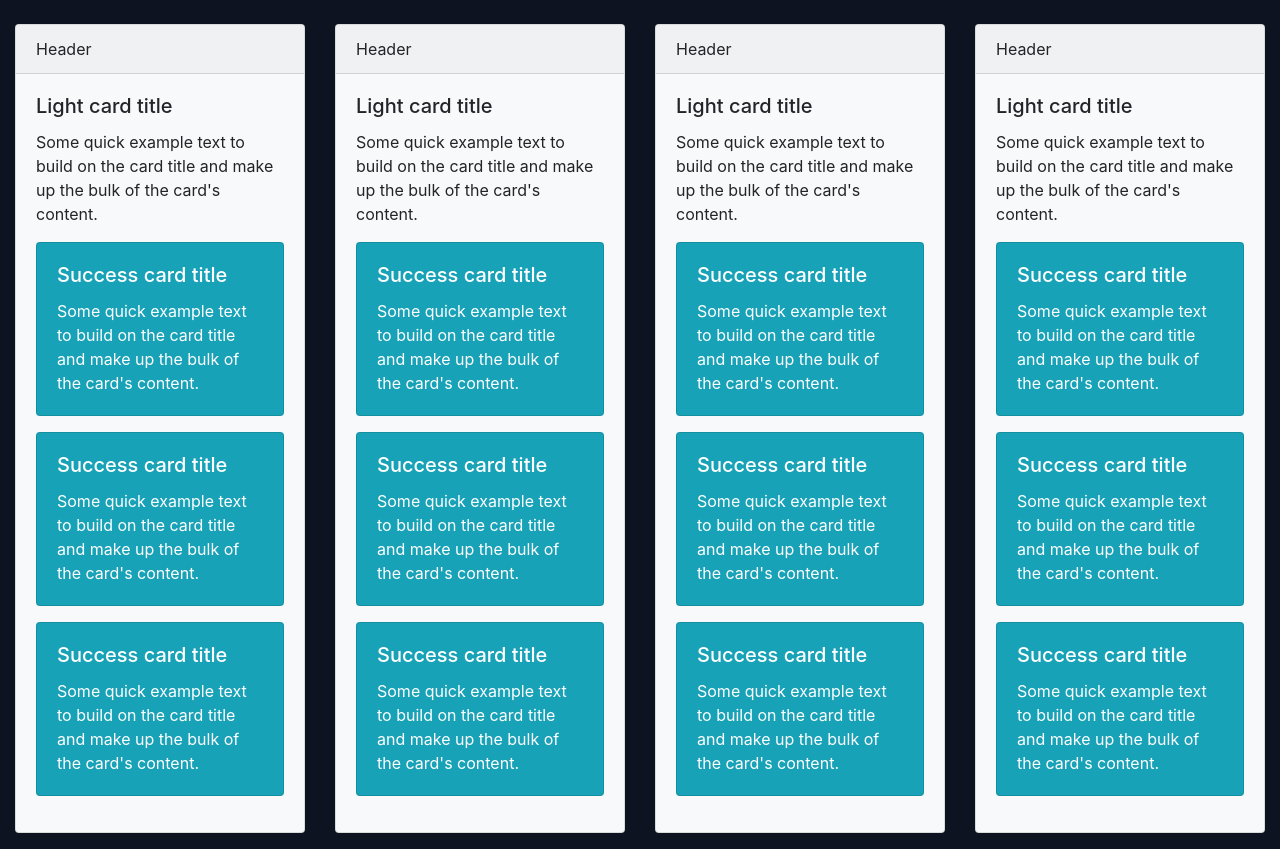
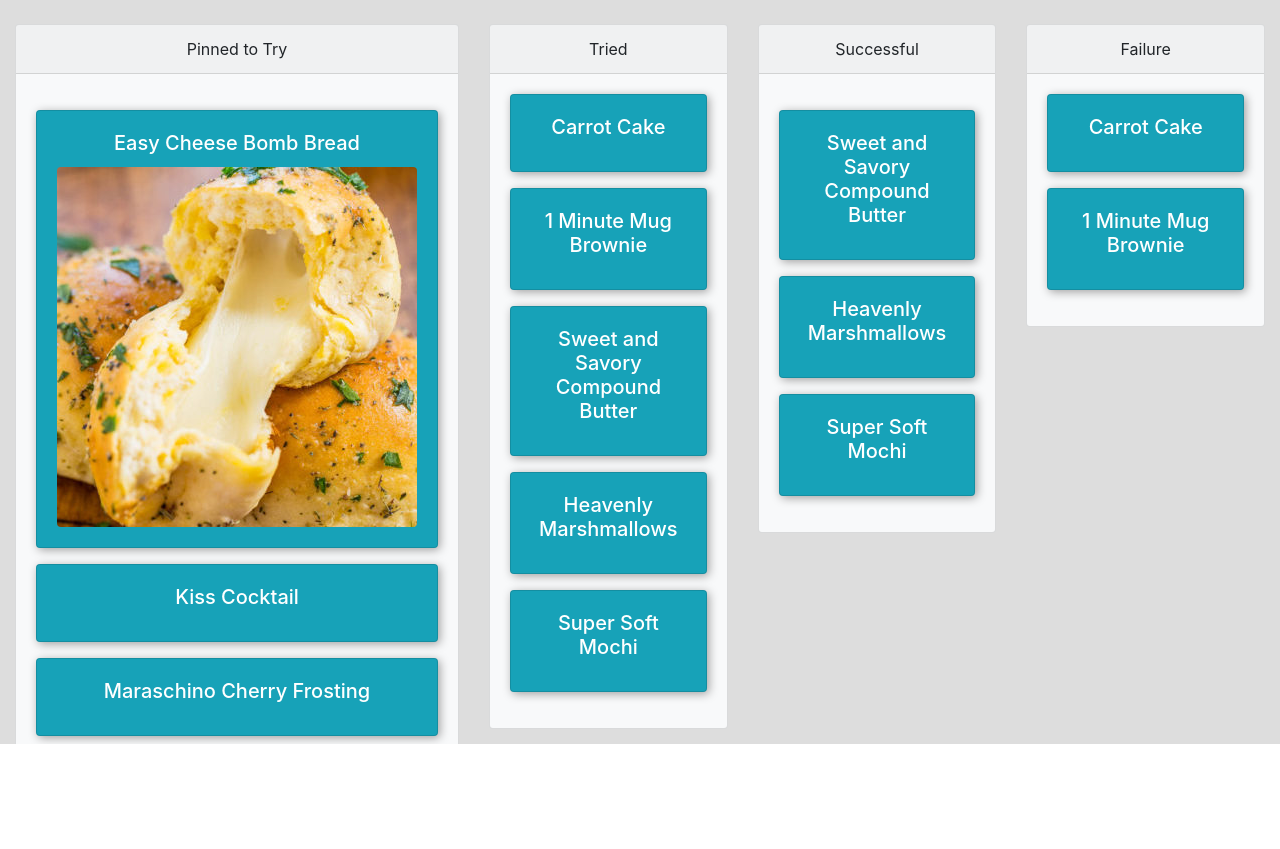
Before and after one commit to p37r1ch0r/kanban-board, a plain HTML site: page index.html in a window 1280 px wide. Shown: the part 56-905 px from the top of the page. After the commit the page ends 800 px from the top, so only its background shows below. Drawn offline with nearby package versions, Linux system fonts and the light colour scheme; files whose address does not match are found by name.

Commit message:
implemented changes
implemented changes suggested via slack
changed color scheme
attempted adding photo
adjusted text alignment

```diff
--- a/index.html
+++ b/index.html
@@ -13,37 +13,40 @@
 
 <body>
     <div class="container-fluid column-container">
-        <nav class="navbar fixed-top navbar-light bg-light">
-            <a class="navbar-brand" href="#">Pinterest Trials</a>
+        <nav class="navbar fixed-top navbar-light bg-info">
+            <a class="navbar-brand text-light" href="#">Pinterest Trials</a>
         </nav>
 
 
-        <div class="row">
+        <div class="row text-center">
             <div class="col">
                 <div class="card bg-light mb-3">
-                    <div class="card-header">Header</div>
+                    <div class="card-header">Pinned to Try</div>
                     <div class="card-body">
-                        <h5 class="card-title">Light card title</h5>
-                        <p class="card-text">Some quick example text to build on the card title and make up the bulk of the card's content.</p>
+                        <h5 class="card-title"></h5>
+                        <p class="card-text">
                             <div class="card text-white bg-info mb-3">
 
                                 <div class="card-body">
-                                <h5 class="card-title">Success card title</h5>
-                                <p class="card-text">Some quick example text to build on the card title and make up the bulk of the card's content.</p>
+                                    <h5 class="card-title">Easy Cheese Bomb Bread</h5>
+                                    <div class="text-center">
+                                            <img src="C:\Src\kanban-board\cheesebombs-12-360x360.jpg" class="rounded" alt="...">
+                                          </div>
+                                    <p class="card-text"></p>
                                 </div>
                             </div>
                             <div class="card text-white bg-info mb-3">
 
                                 <div class="card-body">
-                                <h5 class="card-title">Success card title</h5>
-                                <p class="card-text">Some quick example text to build on the card title and make up the bulk of the card's content.</p>
+                                    <h5 class="card-title">Kiss Cocktail</h5>
+                                    <p class="card-text"></p>
                                 </div>
                             </div>
                             <div class="card text-white bg-info mb-3">
 
                                 <div class="card-body">
-                                <h5 class="card-title">Success card title</h5>
-                                <p class="card-text">Some quick example text to build on the card title and make up the bulk of the card's content.</p>
+                                    <h5 class="card-title">Maraschino Cherry Frosting </h5>
+                                    <p class="card-text"></p>
                                 </div>
                             </div>
 
@@ -55,29 +58,41 @@
 
             <div class="col">
                 <div class="card bg-light mb-3">
-                    <div class="card-header">Header</div>
+                    <div class="card-header">Tried</div>
                     <div class="card-body">
-                        <h5 class="card-title">Light card title</h5>
-                        <p class="card-text">Some quick example text to build on the card title and make up the bulk of the card's content.</p>
                         <div class="card text-white bg-info mb-3">
 
                             <div class="card-body">
-                                <h5 class="card-title">Success card title</h5>
-                                <p class="card-text">Some quick example text to build on the card title and make up the bulk of the card's content.</p>
+                                <h5 class="card-title">Carrot Cake</h5>
+                                <p class="card-text"></p>
                             </div>
                         </div>
                         <div class="card text-white bg-info mb-3">
 
                             <div class="card-body">
-                                <h5 class="card-title">Success card title</h5>
-                                <p class="card-text">Some quick example text to build on the card title and make up the bulk of the card's content.</p>
+                                <h5 class="card-title">1 Minute Mug Brownie</h5>
+                                <p class="card-text"></p>
                             </div>
                         </div>
                         <div class="card text-white bg-info mb-3">
 
                             <div class="card-body">
-                                <h5 class="card-title">Success card title</h5>
-                                <p class="card-text">Some quick example text to build on the card title and make up the bulk of the card's content.</p>
+                                <h5 class="card-title">Sweet and Savory Compound Butter</h5>
+                                <p class="card-text"></p>
+                            </div>
+                        </div>
+                        <div class="card text-white bg-info mb-3">
+
+                            <div class="card-body">
+                                <h5 class="card-title">Heavenly Marshmallows</h5>
+                                <p class="card-text"></p>
+                            </div>
+                        </div>
+                        <div class="card text-white bg-info mb-3">
+
+                            <div class="card-body">
+                                <h5 class="card-title">Super Soft Mochi</h5>
+                                <p class="card-text"></p>
                             </div>
                         </div>
                     </div>
@@ -86,29 +101,29 @@
             </div>
             <div class="col">
                 <div class="card bg-light mb-3">
-                    <div class="card-header">Header</div>
+                    <div class="card-header">Successful</div>
                     <div class="card-body">
-                        <h5 class="card-title">Light card title</h5>
-                        <p class="card-text">Some quick example text to build on the card title and make up the bulk of the card's content.</p>
+                        <h5 class="card-title"></h5>
+                        <p class="card-text"></p>
                         <div class="card text-white bg-info mb-3">
 
                             <div class="card-body">
-                                <h5 class="card-title">Success card title</h5>
-                                <p class="card-text">Some quick example text to build on the card title and make up the bulk of the card's content.</p>
+                                <h5 class="card-title">Sweet and Savory Compound Butter</h5>
+                                <p class="card-text"></p>
                             </div>
                         </div>
                         <div class="card text-white bg-info mb-3">
 
                             <div class="card-body">
-                                <h5 class="card-title">Success card title</h5>
-                                <p class="card-text">Some quick example text to build on the card title and make up the bulk of the card's content.</p>
+                                <h5 class="card-title">Heavenly Marshmallows</h5>
+                                <p class="card-text"></p>
                             </div>
                         </div>
                         <div class="card text-white bg-info mb-3">
 
                             <div class="card-body">
-                                <h5 class="card-title">Success card title</h5>
-                                <p class="card-text">Some quick example text to build on the card title and make up the bulk of the card's content.</p>
+                                <h5 class="card-title">Super Soft Mochi</h5>
+                                <p class="card-text"></p>
                             </div>
                         </div>
                     </div>
@@ -117,31 +132,23 @@
             </div>
             <div class="col">
                 <div class="card bg-light mb-3">
-                    <div class="card-header">Header</div>
+                    <div class="card-header">Failure</div>
                     <div class="card-body">
-                        <h5 class="card-title">Light card title</h5>
-                        <p class="card-text">Some quick example text to build on the card title and make up the bulk of the card's content.</p>
                         <div class="card text-white bg-info mb-3">
 
                             <div class="card-body">
-                                <h5 class="card-title">Success card title</h5>
-                                <p class="card-text">Some quick example text to build on the card title and make up the bulk of the card's content.</p>
+                                <h5 class="card-title">Carrot Cake</h5>
+                                <p class="card-text"></p>
                             </div>
                         </div>
                         <div class="card text-white bg-info mb-3">
 
                             <div class="card-body">
-                                <h5 class="card-title">Success card title</h5>
-                                <p class="card-text">Some quick example text to build on the card title and make up the bulk of the card's content.</p>
+                                <h5 class="card-title">1 Minute Mug Brownie</h5>
+                                <p class="card-text"></p>
                             </div>
                         </div>
-                        <div class="card text-white bg-info mb-3">
 
-                            <div class="card-body">
-                                <h5 class="card-title">Success card title</h5>
-                                <p class="card-text">Some quick example text to build on the card title and make up the bulk of the card's content.</p>
-                            </div>
-                        </div>
                     </div>
                 </div>
 
--- a/style.css
+++ b/style.css
@@ -2,9 +2,32 @@ html, body {
     height: 100%;
 }
 .column-container {
-    background-color: #0D1321;
+    background-color: #DDDDDD;
     padding-top: 80px;
+    overflow-y: auto;
+    height: 100%;
 }
 .container {
     width: 100%;
 }
+.card-body > .card {
+    box-shadow: 2px 2px 10px #a0a0a0;
+    transition-duration: 250ms;
+}
+.card-body > .card:hover {
+    transform: translateY(-2px);
+    box-shadow: 2px 4px 10px #a0a0a0;
+    cursor: pointer;
+}
+.card-header {
+    display: flex;
+    justify-content: center;
+}
+.card-title {
+    display: flex;
+    justify-content: center;
+}
+.navbar-brand {
+    display: flex;
+    justify-content: center;
+}
```
Also changed, not shown: cheesebombs-12-360x360.jpg (added). Lines whose indentation alone changed are shown as unchanged.
